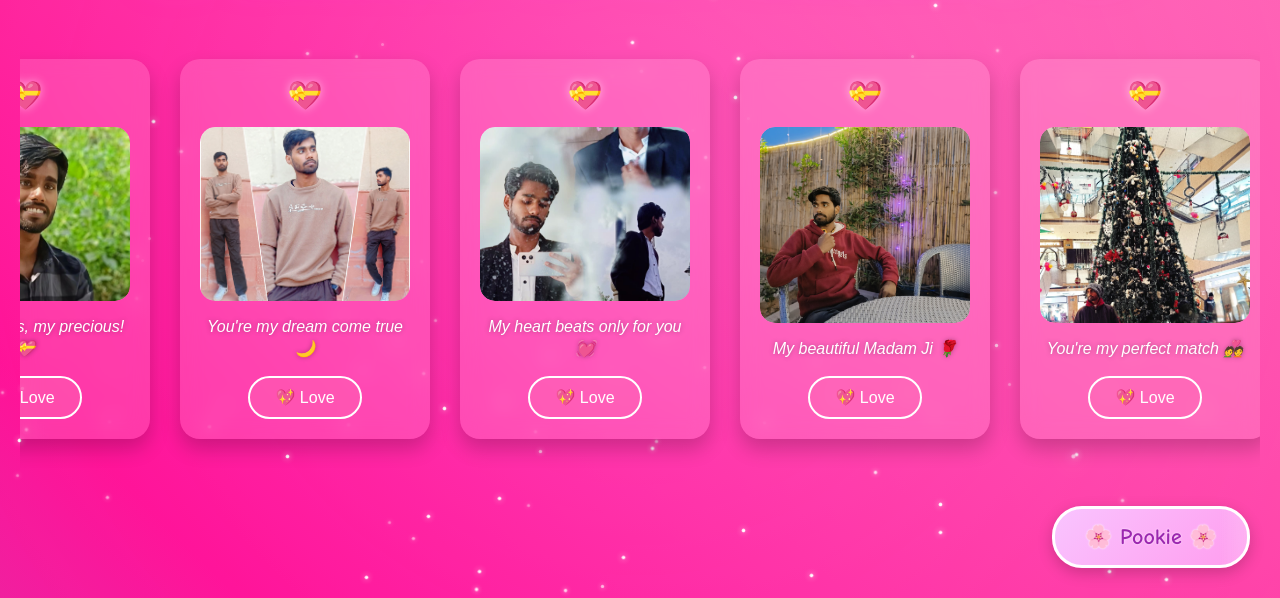
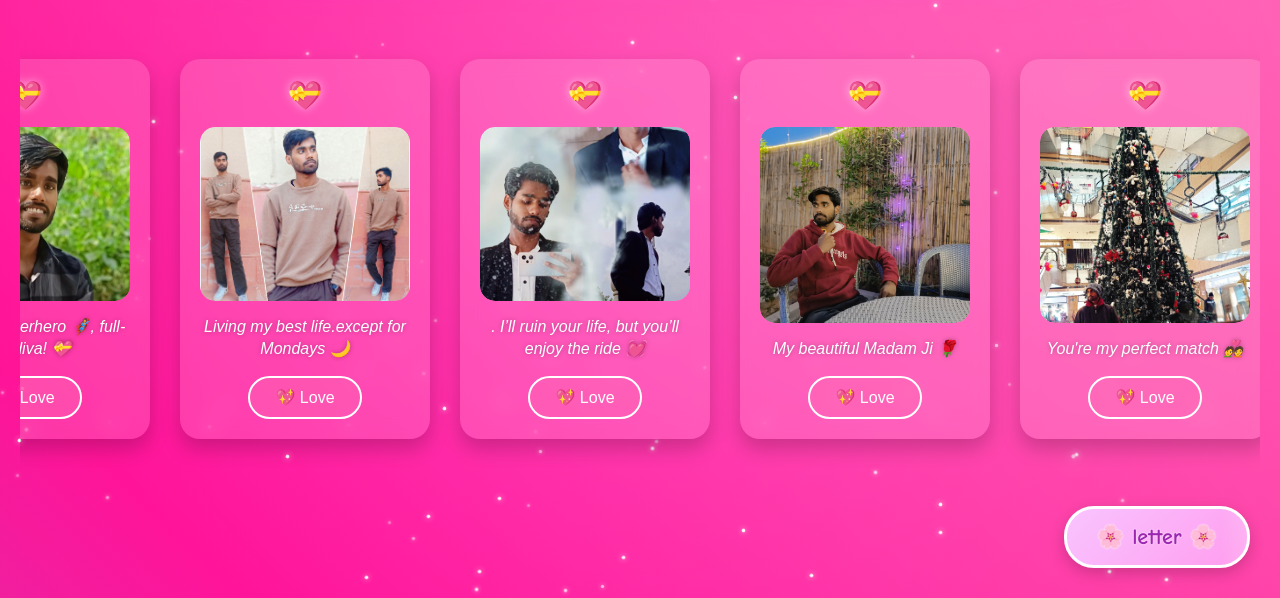
Before and after one commit to sonuyadav933/pic, a plain HTML site: page gallary.html in a window 1280 px wide. Shown: the part 202-800 px from the top of the page. Drawn offline with Linux system fonts and the light colour scheme.

Commit message:
Update gallary.html

```diff
--- a/gallary.html
+++ b/gallary.html
@@ -3,7 +3,7 @@
 <head>
     <meta charset="UTF-8">
     <meta name="viewport" content="width=device-width, initial-scale=1.0">
-    <title>Gallery of My Madam Ji</title>
+    <title>Gallery</title>
     <style>
         * {
             margin: 0;
@@ -475,7 +475,7 @@
 
     <!-- Pookie Button -->
     <div class="pookie-btn-container">
-        <button class="pookie-btn">🌸 Pookie 🌸</button>
+        <button class="pookie-btn">🌸 letter 🌸</button>
     </div>
 
     <!-- Pookie Message Modal -->
@@ -488,18 +488,18 @@
             <div class="pookie-decoration pookie-star2">✨</div>
             <div class="pookie-close">×</div>
             <div class="pookie-message">
-                You’re my favorite distraction, my sweetest motivation, and the reason behind so many of my smiles. 😊 Every little thing about you—your laughter, your warmth, the way you just get me—it all makes my heart do that happy little dance.🌈✨🥰
+                😊🌈“Sing like no one’s listening, love like you’ve never been hurt, dance like nobody’s watching, and live like it’s heaven on earth.”✨🥰
             </div>
         </div>
     </div>
 
     <script>
         const messages = [
-            "My Queen, My Everything! 👑💖",
-            "Your smile lights up my world ✨",
-            "Forever yours, my precious! 💝",
-            "You're my dream come true 🌙",
-            "My heart beats only for you 💓",
+            "Reality called, I hung up!📞💖",
+            "I’m 99% sure I’m allergic to work ✨",
+            "Part-time superhero 🦸‍♀️, full-time diva! 💝",
+            "Living my best life.except for Mondays 🌙",
+            ". I’ll ruin your life, but you’ll enjoy the ride 💓",
             "My beautiful Madam Ji 🌹",
             "You're my perfect match 💑",
             "Love you to the moon & back 🌟",
```
